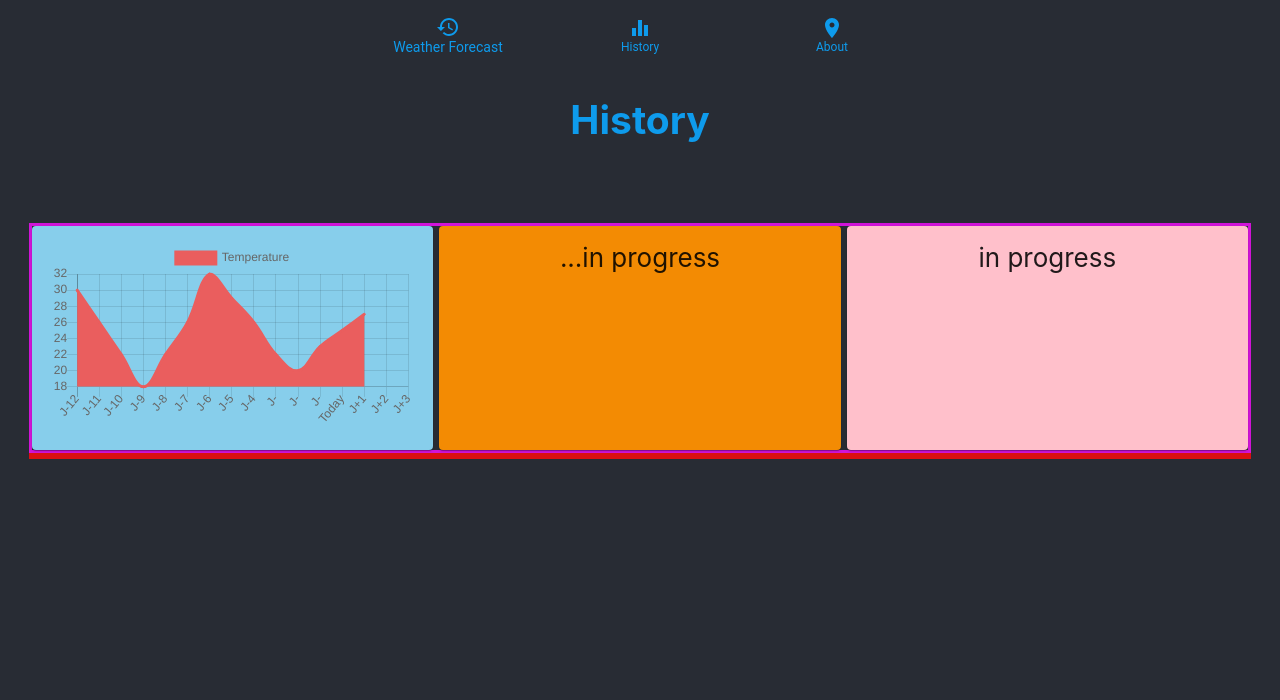
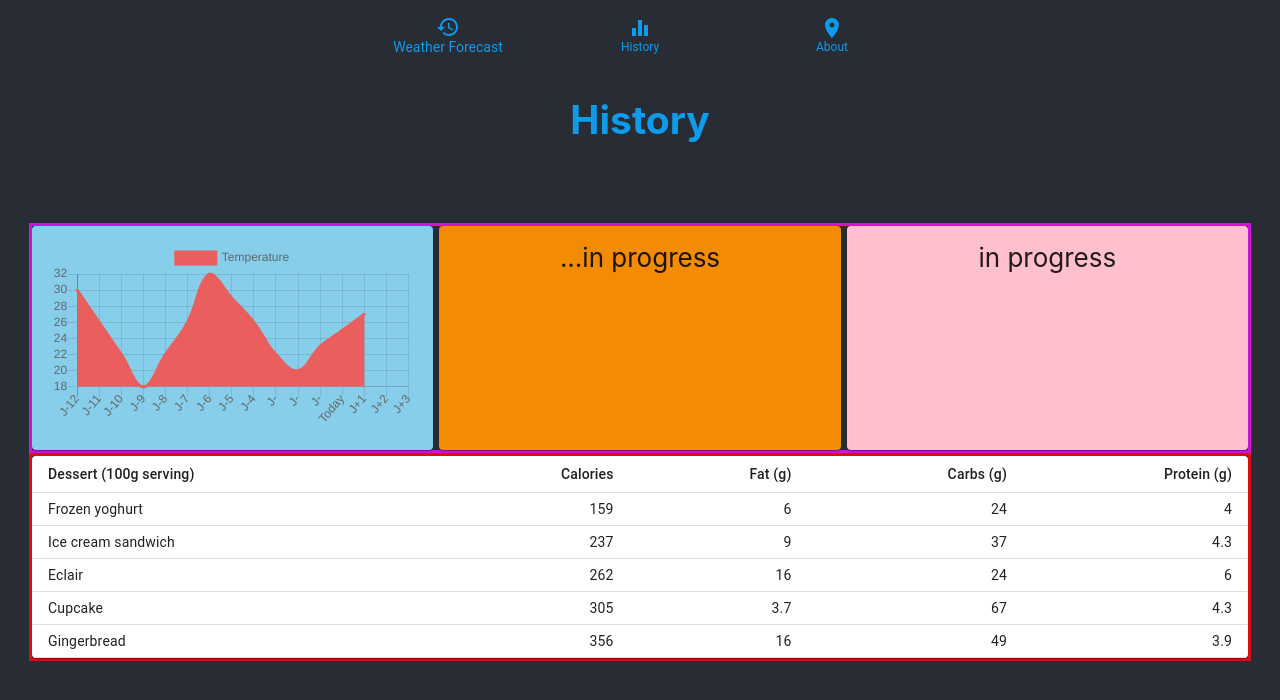
Before and after one commit to Lahoussine/weather-app, a React (Create React App) app: page /weather-app/history in a window 1280 px wide. Shown: the top 700 px of the page. Built offline with nearby package versions, Linux system fonts and the light colour scheme.

Commit message:
add table with data

```diff
--- a/src/components/History.js
+++ b/src/components/History.js
@@ -3,6 +3,16 @@
 import CardContent from '@material-ui/core/CardContent';
 import Typography from '@material-ui/core/Typography';
 import {Line} from 'react-chartjs-2';
+
+import { makeStyles } from '@material-ui/core/styles';
+import Table from '@material-ui/core/Table';
+import TableBody from '@material-ui/core/TableBody';
+import TableCell from '@material-ui/core/TableCell';
+import TableContainer from '@material-ui/core/TableContainer';
+import TableHead from '@material-ui/core/TableHead';
+import TableRow from '@material-ui/core/TableRow';
+import Paper from '@material-ui/core/Paper';
+import { withStyles } from "@material-ui/core/styles";
 
 function formatDate(date){
   var dt = new Date(date)
@@ -64,9 +74,37 @@
     }
   ]
 };
+
+
+
+function createData(name, calories, fat, carbs, protein) {
+  return { name, calories, fat, carbs, protein };
+}
+
+const rows = [
+  createData('Frozen yoghurt', 159, 6.0, 24, 4.0),
+  createData('Ice cream sandwich', 237, 9.0, 37, 4.3),
+  createData('Eclair', 262, 16.0, 24, 6.0),
+  createData('Cupcake', 305, 3.7, 67, 4.3),
+  createData('Gingerbread', 356, 16.0, 49, 3.9),
+];
+
+//const classes = useStyles();
+const useStyles = makeStyles({
+  table: {
+    minWidth: 650,
+  },
+});
+const styles = theme => ({
+  table: {
+    minWidth: 650,
+  },
+});
 class History extends Component {
 
   render() {
+    const { classes } = this.props;
+    {console.log(classes)}
     return (
       <div className="content">
         <h2>History</h2>
@@ -87,7 +125,35 @@
             </CardContent>
           </Card>
         </div>
-        <div className="row space-between debugBorder"></div>
+
+        <div className="row space-between debugBorder">
+        <TableContainer component={Paper}>
+      <Table className={styles.table} size="small" aria-label="a dense table">
+        <TableHead>
+          <TableRow>
+            <TableCell>Dessert (100g serving)</TableCell>
+            <TableCell align="right">Calories</TableCell>
+            <TableCell align="right">Fat&nbsp;(g)</TableCell>
+            <TableCell align="right">Carbs&nbsp;(g)</TableCell>
+            <TableCell align="right">Protein&nbsp;(g)</TableCell>
+          </TableRow>
+        </TableHead>
+        <TableBody>
+          {rows.map((row) => (
+            <TableRow key={row.name}>
+              <TableCell component="th" scope="row">
+                {row.name}
+              </TableCell>
+              <TableCell align="right">{row.calories}</TableCell>
+              <TableCell align="right">{row.fat}</TableCell>
+              <TableCell align="right">{row.carbs}</TableCell>
+              <TableCell align="right">{row.protein}</TableCell>
+            </TableRow>
+          ))}
+        </TableBody>
+      </Table>
+    </TableContainer>
+        </div>
       </div>
     );
   }
```
